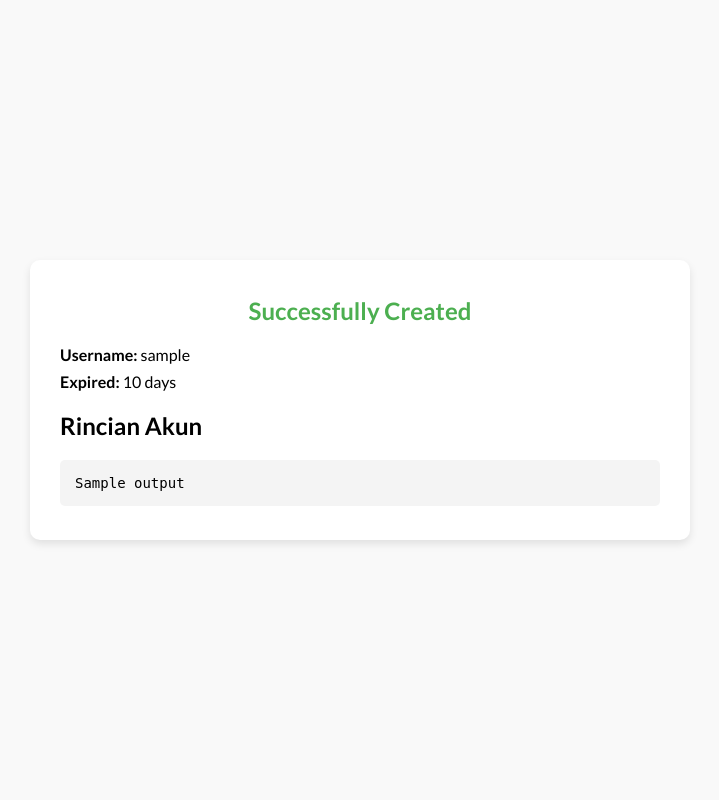
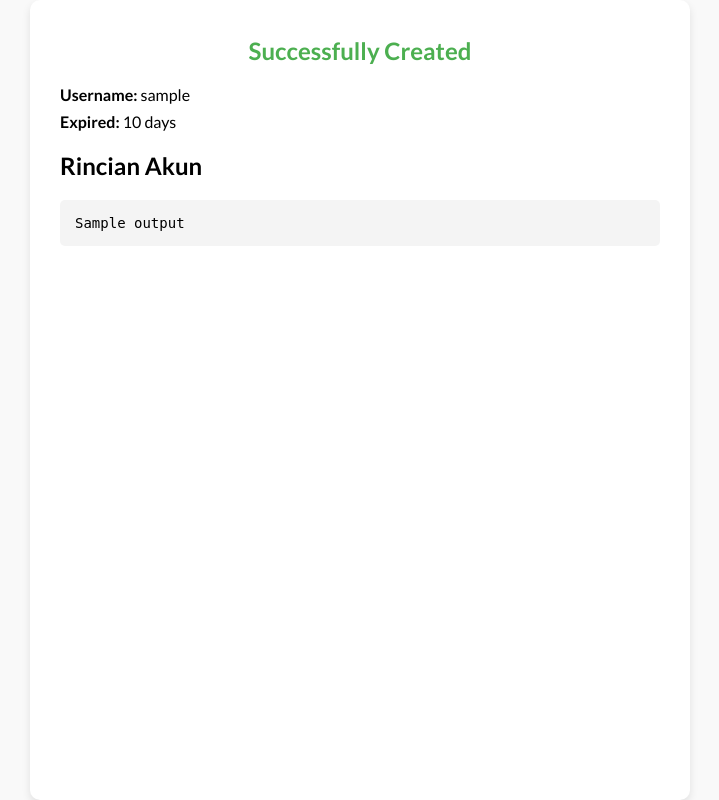
Before and after one commit to Sandhj/project, a Flask app: template templates/result.html in a window 1280 px wide. Shown: the whole page, without its empty margins (280-999 px from the left). Run offline with Flask 3, Linux system fonts and the light colour scheme; the template is opened without the code that fills it: most values are stand-ins (such as "Sample title", 1, 10 or a date in 2020).

Commit message:
Update result.html

```diff
--- a/templates/result.html
+++ b/templates/result.html
@@ -15,7 +15,7 @@
             padding: 0;
             display: flex;
             justify-content: center;
-            align-items: center;
+            align-items: top;
             min-height: 100vh;
         }
 
```
